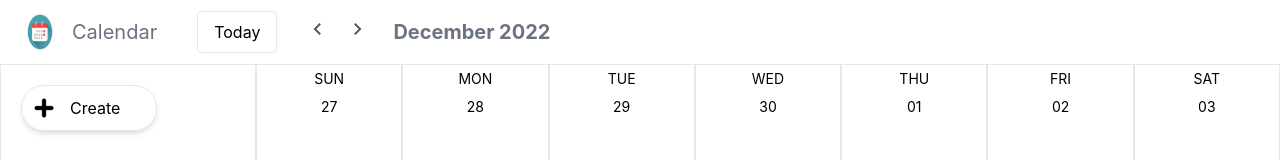
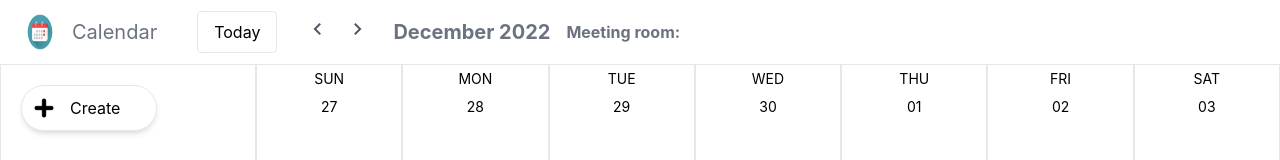
Before and after one commit to Nihilus888/Calendar-App, a React (Create React App) app: page / in a window 1280 px wide. Shown: the top 160 px of the page. Built offline with nearby package versions, Linux system fonts and the light colour scheme.

Commit message:
added toastify to confirmed and cancelled buttons

```diff
--- a/package.json
+++ b/package.json
@@ -9,6 +9,7 @@
     "react": "^18.2.0",
     "react-dom": "^18.2.0",
     "react-scripts": "5.0.1",
+    "react-toastify": "^9.1.1",
     "web-vitals": "^2.1.4",
     "zlib": "^1.0.5"
   },
--- a/src/App.jsx
+++ b/src/App.jsx
@@ -6,6 +6,8 @@ import Sidebar from "./components/Sidebar";
 import Month from "./components/Month";
 import GlobalContext from "./components/context/GlobalContext";
 import EventModal from "./components/EventModal";
+import { ToastContainer } from "react-toastify";
+import "react-toastify/dist/ReactToastify.css";
 
 function App() {
   const [currenMonth, setCurrentMonth] = useState(getMonth());
@@ -17,6 +19,7 @@ function App() {
 
   return (
     <React.Fragment>
+      <ToastContainer />
       {showEventModal && <EventModal />}
 
       <div className="h-screen flex flex-col">
--- a/src/components/CalendarHeader.jsx
+++ b/src/components/CalendarHeader.jsx
@@ -47,6 +47,10 @@ export default function CalendarHeader() {
           "MMMM YYYY"
         )}
       </h2>
+
+      <h2 className="ml-4 text-sl text-gray-500 font-bold">
+        Meeting room:
+      </h2>
     </header>
   );
 }
--- a/src/components/EventModal.jsx
+++ b/src/components/EventModal.jsx
@@ -1,5 +1,6 @@
 import React, { useContext, useState } from "react";
 import GlobalContext from "./context/GlobalContext";
+import { toast } from "react-toastify";
 
 const labelsClasses = [
   "indigo",
@@ -34,12 +35,18 @@ export default function EventModal() {
   function handleConfirmed(e) {
     e.preventDefault()
     console.log('Testing confirmed button')
+    toast.success("Meeting Confirmed!", {
+      position: toast.POSITION.TOP_CENTER,
+    });
     setConfirmed(true)
   }
 
   function handleCancelled(e) {
     e.preventDefault()
     console.log('Testing cancelled button')
+    toast.error("Meeting Cancelled!", {
+      position: toast.POSITION.TOP_CENTER,
+    });
     setConfirmed(false)
   }
 
@@ -112,7 +119,7 @@ export default function EventModal() {
             <input
               type="text"
               name="description"
-              placeholder="Add a description"
+              placeholder="Meeting Room"
               value={description}
               required
               className="pt-3 border-0 text-gray-600 pb-2 w-full border-b-2 border-gray-200 focus:outline-none focus:ring-0 focus:border-blue-500"
--- a/src/components/Labels.jsx
+++ b/src/components/Labels.jsx
@@ -29,10 +29,10 @@ export default function Labels() {
       ))}
 
       <p className="text-gray-500 font-bold mt-10">Confirmed Meetings:</p>
-      <p className="text-black-300 mt-1">{title}</p>
+      <p className="text-green-600 mt-1 font-bold">{title}</p>
 
       <p className="text-gray-500 font-bold mt-10">Cancelled Meetings:</p>
-      <p className="text-black-300 mt-1">{cancelled}</p>
+      <p className="text-red-500 mt-1 font-bold">{cancelled}</p>
     </React.Fragment>
   );
 }
--- a/src/components/context/ContextWrapper.jsx
+++ b/src/components/context/ContextWrapper.jsx
@@ -104,6 +104,7 @@ export default function ContextWrapper(props) {
     setTitle(
       title.map((tle) => (tle.titles === tle.titles ? titles : tle))
     )
+    console.log('titles', titles)
   }
 
   function updateLabel(label) {
```
Also changed, not shown: 1 other file (tests, documents, lock files or other folders).
